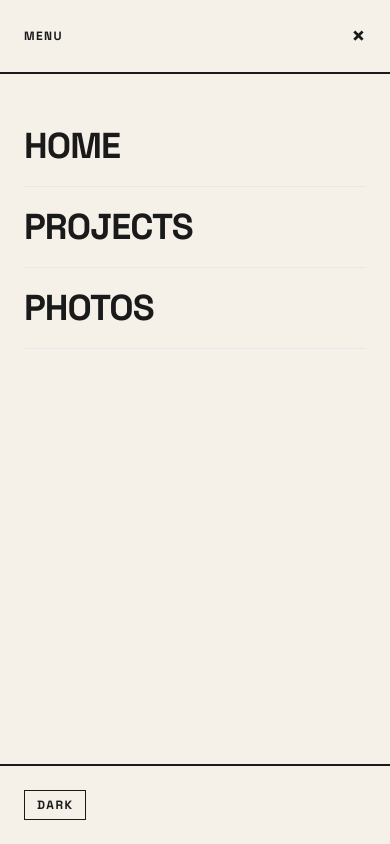
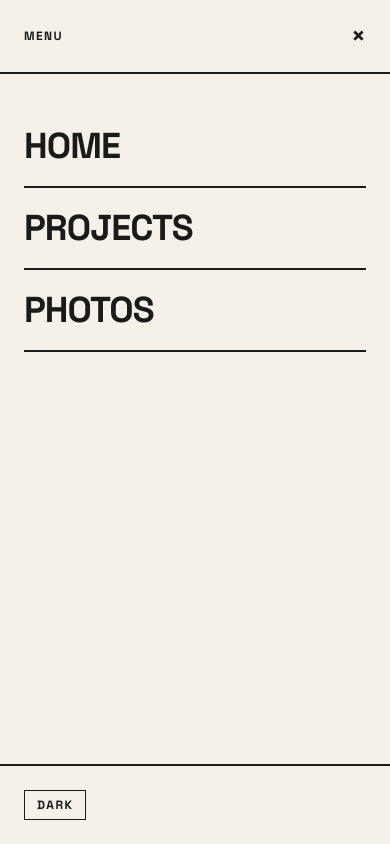
Before and after one commit to sethsuk/sethsuk.github.io, a Next.js app: page / in a window 390 px wide. Both pictures are taken after a click on the button "Open navigation menu". Shown: the top 844 px of the page. Built offline with nearby package versions, Linux system fonts and the light colour scheme.

Commit message:
fixed line color

```diff
--- a/src/components/MobileMenu.tsx
+++ b/src/components/MobileMenu.tsx
@@ -61,7 +61,7 @@ export default function MobileMenu({ onClose }: Props) {
               target="_blank"
               rel="noopener noreferrer"
               onClick={onClose}
-              className="font-display font-bold text-4xl tracking-tight py-5 border-b border-ink/20 hover:text-red transition-colors select-none"
+              className="font-display font-bold text-4xl tracking-tight py-5 border-b-2 border-ink hover:text-red transition-colors select-none"
             >
               {link.label}
             </a>
@@ -70,7 +70,7 @@ export default function MobileMenu({ onClose }: Props) {
               key={link.href}
               href={link.href}
               onClick={() => { navigatingRef.current = true; onClose() }}
-              className="font-display font-bold text-4xl tracking-tight py-5 border-b border-ink/20 hover:text-red transition-colors select-none"
+              className="font-display font-bold text-4xl tracking-tight py-5 border-b-2 border-ink hover:text-red transition-colors select-none"
             >
               {link.label}
             </Link>
```
